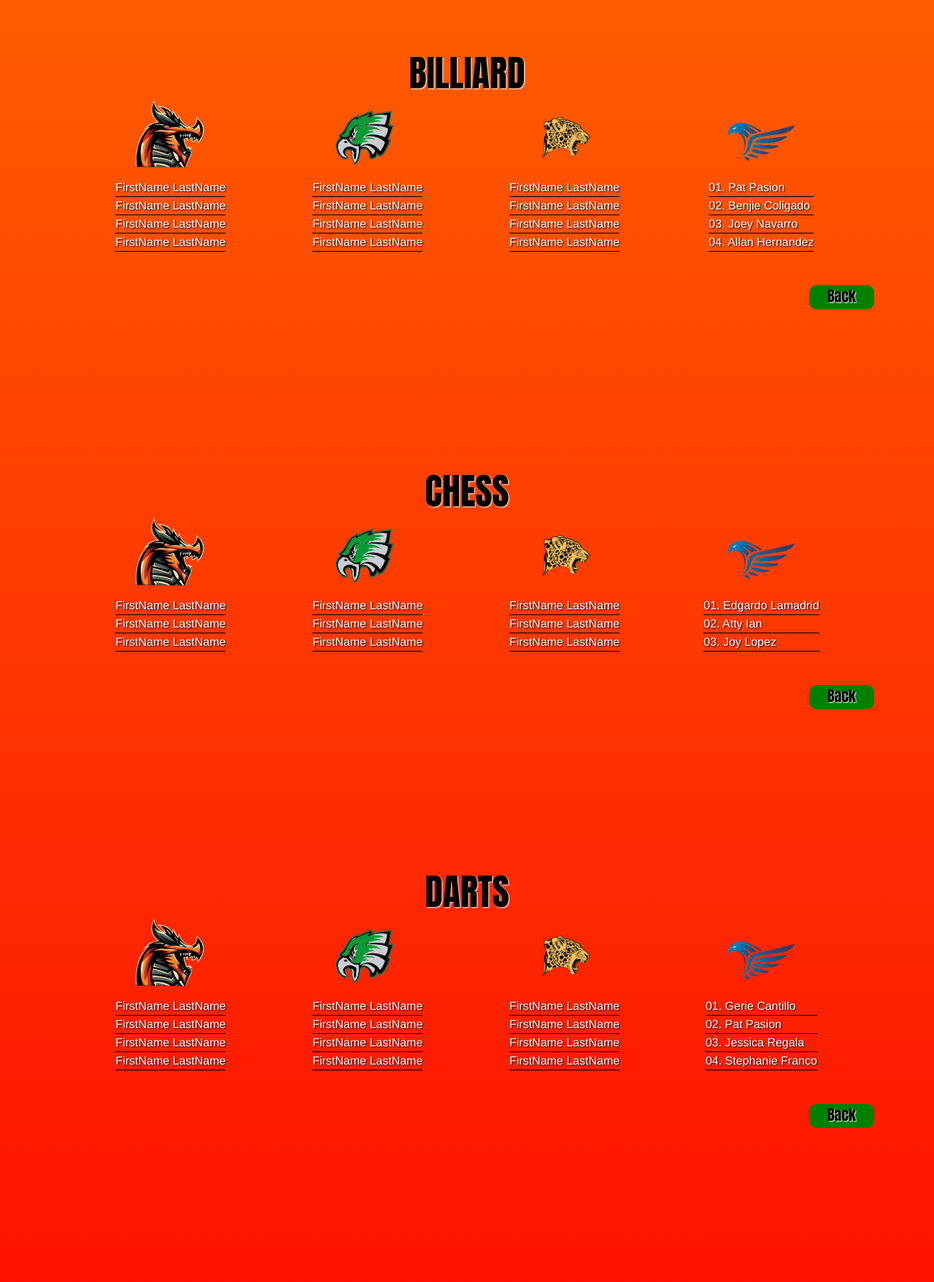
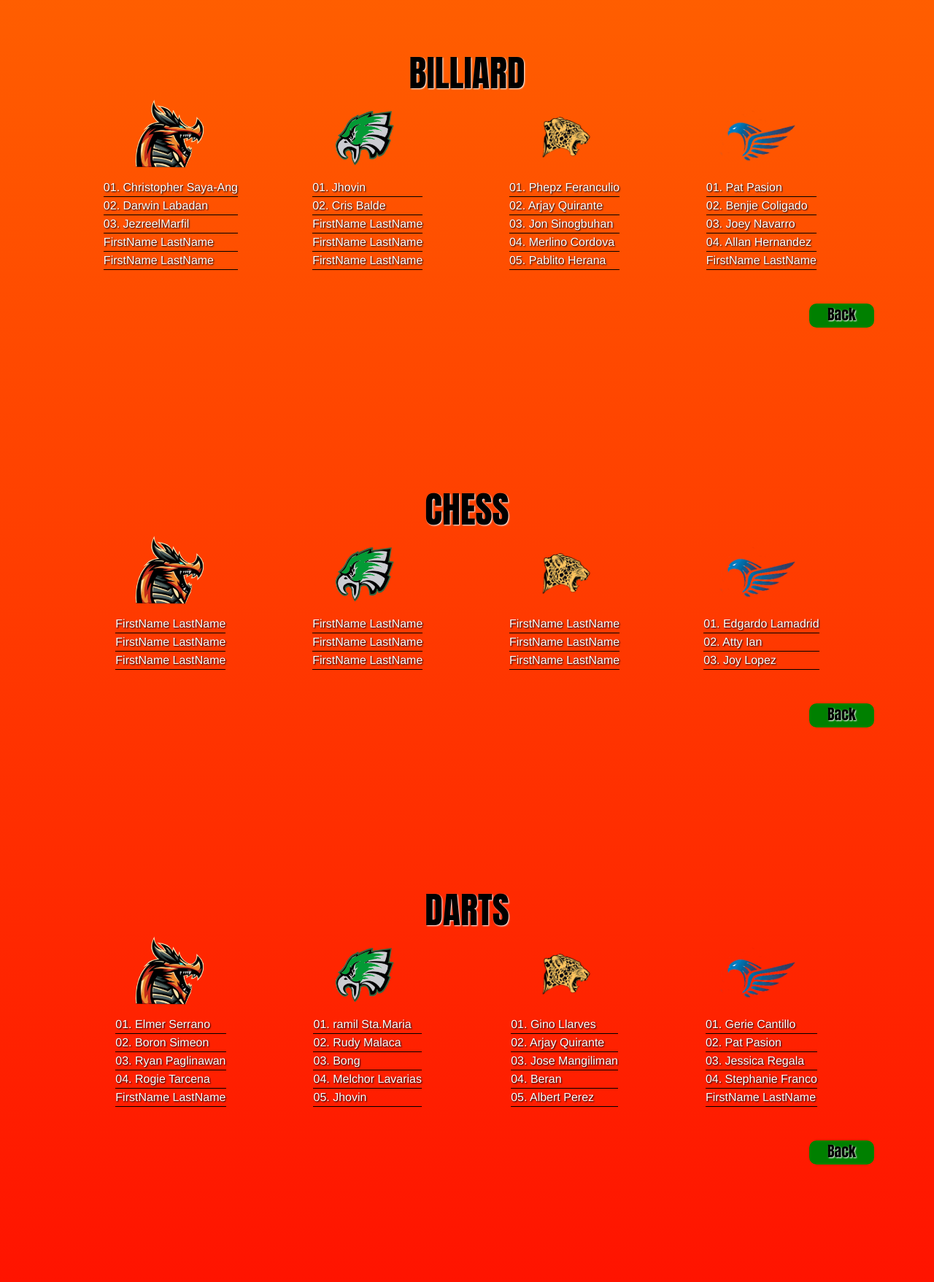
Before and after one commit to ShawnMichaelisunza/Sport-Fest, a PHP site: page /sports.php in a window 1280 px wide. Shown: the part 3812-5569 px from the top of the page at 73% size. Run offline with PHP 8.4, Linux system fonts and the light colour scheme.

Commit message:
updating files

```diff
--- a/schedule_result.php
+++ b/schedule_result.php
@@ -44,7 +44,7 @@
         <p>Badminton</p>
         </div>
         <div>
-        <p>2pm-7pm</p>
+        <p>2pm - 7pm</p>
         <p>4pm - 7pm</p>
         <p>4pm - 7pm</p>
         <p>4pm - 7pm</p>
--- a/sports.php
+++ b/sports.php
@@ -404,8 +404,9 @@
         <div class="lg-plrs">
         <img src="image-palaro/logo2.png" alt="...">
         <ul class="b2-ball">
-          <li>FirstName LastName</li>
-          <li>FirstName LastName</li>
+          <li>01. Christopher Saya-Ang</li>
+          <li>02. Darwin Labadan</li>
+          <li>03. JezreelMarfil</li>
           <li>FirstName LastName</li>
           <li>FirstName LastName</li>
         </ul>
@@ -414,7 +415,8 @@
         <div class="lg-plrs">
         <img src="image-palaro/logo3.png"  alt="...">
         <ul class="b2-ball">
-          <li>FirstName LastName</li>
+          <li>01. Jhovin</li>
+          <li>02. Cris Balde</li>
           <li>FirstName LastName</li>
           <li>FirstName LastName</li>
           <li>FirstName LastName</li>
@@ -424,10 +426,11 @@
         <div class="lg-plrs">
         <img src="image-palaro/logo5.png" alt="...">
         <ul class="b2-ball">
-          <li>FirstName LastName</li>
-          <li>FirstName LastName</li>
-          <li>FirstName LastName</li>
-          <li>FirstName LastName</li>
+          <li>01. Phepz Feranculio</li>
+          <li>02. Arjay Quirante</li>
+          <li>03. Jon Sinogbuhan</li>
+          <li>04. Merlino Cordova</li>
+          <li>05. Pablito Herana</li>
         </ul>
         </div>
 
@@ -438,6 +441,7 @@
           <li>02. Benjie Coligado</li>
           <li>03. Joey Navarro</li>
           <li>04. Allan Hernandez</li>
+          <li>FirstName LastName</li>
         </ul>
         </div>
     </div>
@@ -502,9 +506,10 @@
         <div class="lg-plrs">
         <img src="image-palaro/logo2.png" alt="...">
         <ul class="b2-ball">
-          <li>FirstName LastName</li>
-          <li>FirstName LastName</li>
-          <li>FirstName LastName</li>
+          <li>01. Elmer Serrano</li>
+          <li>02. Boron Simeon</li>
+          <li>03. Ryan Paglinawan</li>
+          <li>04. Rogie Tarcena</li>
           <li>FirstName LastName</li>
         </ul>
         </div>
@@ -512,20 +517,22 @@
         <div class="lg-plrs">
         <img src="image-palaro/logo3.png"  alt="...">
         <ul class="b2-ball">
-          <li>FirstName LastName</li>
-          <li>FirstName LastName</li>
-          <li>FirstName LastName</li>
-          <li>FirstName LastName</li>
+          <li>01. ramil Sta.Maria</li>
+          <li>02. Rudy Malaca</li>
+          <li>03. Bong</li>
+          <li>04. Melchor Lavarias</li>
+          <li>05. Jhovin</li>
         </ul>
         </div>
 
         <div class="lg-plrs">
         <img src="image-palaro/logo5.png" alt="...">
         <ul class="b2-ball">
-          <li>FirstName LastName</li>
-          <li>FirstName LastName</li>
-          <li>FirstName LastName</li>
-          <li>FirstName LastName</li>
+          <li>01. Gino Llarves</li>
+          <li>02. Arjay Quirante</li>
+          <li>03. Jose Mangiliman</li>
+          <li>04. Beran</li>
+          <li>05. Albert Perez</li>
         </ul>
         </div>
 
@@ -536,6 +543,7 @@
           <li>02. Pat Pasion</li>
           <li>03. Jessica Regala</li>
           <li>04. Stephanie Franco</li>
+          <li>FirstName LastName</li>
         </ul>
         </div>
     </div>
```
